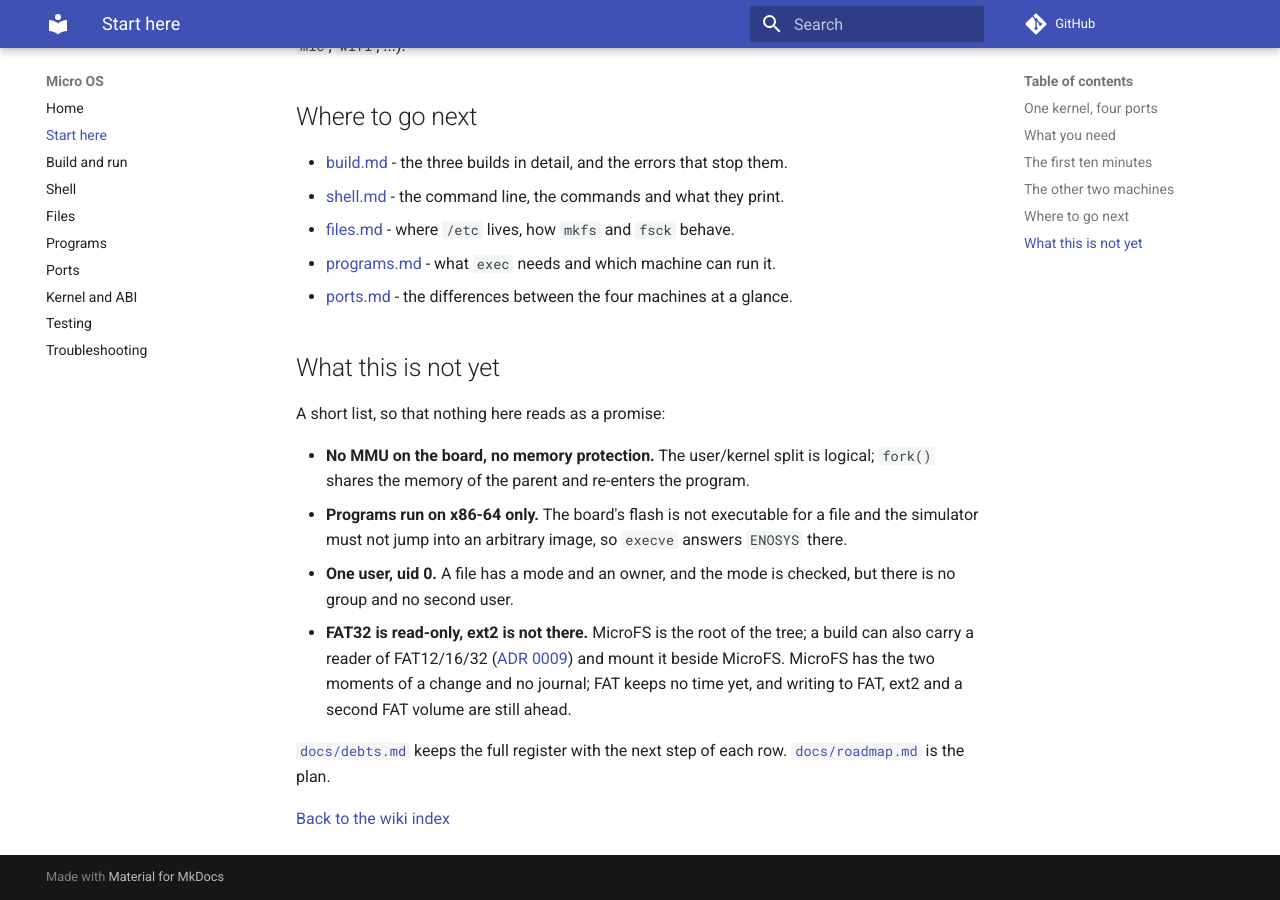
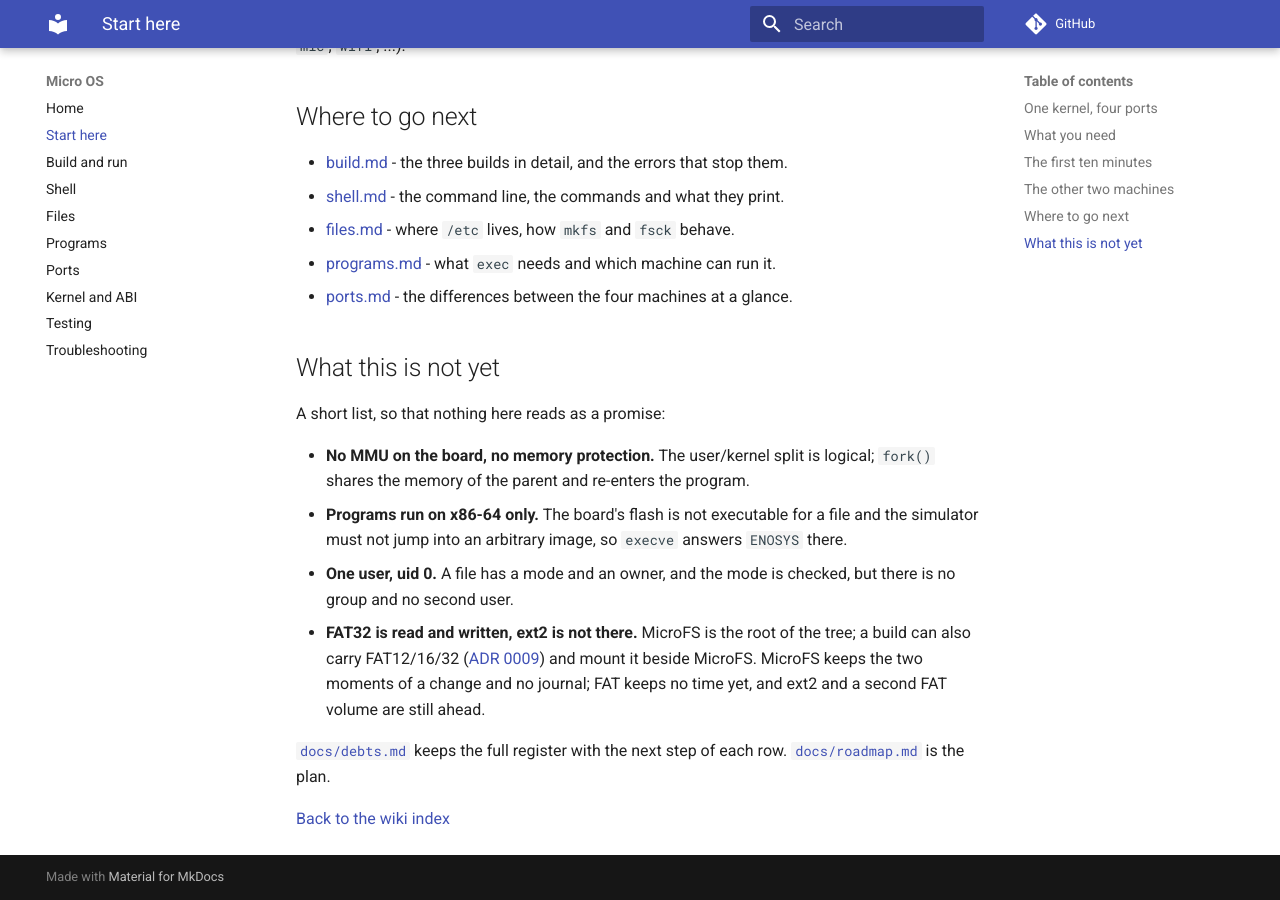
Before and after one commit to TurboSosiska304/Micro_OS, an MkDocs documentation site: the page built from docs/wiki/getting-started.md, in a window 1280 px wide and 900 px high, scrolled down 2665 px. Built offline with MkDocs 1.6.1 and Material for MkDocs 9.7.7, drawn with Linux system fonts in a browser that asks for light colours; comment, search, counter and statistics services are not loaded.

Commit message:
docs: FAT is read and written
The notes still called the FAT reader read-only after the writer landed;
the CMake options, the architecture, the x86 port, the flags ADR and the
wiki say what the volume does now, and what it still does not: no
journal, no access time, no ext2 and one FAT volume at a time.

```diff
--- a/CMakeLists.txt
+++ b/CMakeLists.txt
@@ -84,7 +84,7 @@ else()
     # it has a medium to point it at. The tests compile the FAT sources of
     # their own, so the reader is always covered.
     option(MICRO_OS_FS_MFS "MicroFS, the filesystem of the board" ON)
-    option(MICRO_OS_FS_FAT32 "FAT12/16/32, read-only, for the tests and a card" OFF)
+    option(MICRO_OS_FS_FAT32 "FAT12/16/32, read and written, for the tests and a card" OFF)
     option(MICRO_OS_FS_EXT2 "ext2, read-only (not written yet)" OFF)
 
     if(NOT MICRO_OS_FS_MFS)
--- a/docs/wiki/getting-started.md
+++ b/docs/wiki/getting-started.md
@@ -133,11 +133,11 @@ A short list, so that nothing here reads as a promise:
   answers `ENOSYS` there.
 * **One user, uid 0.** A file has a mode and an owner, and the mode is checked,
   but there is no group and no second user.
-* **FAT32 is read-only, ext2 is not there.** MicroFS is the root of the tree;
-  a build can also carry a reader of FAT12/16/32 ([ADR 0009](../adr/0009-filesystem-types.md))
-  and mount it beside MicroFS. MicroFS has the two moments of a change and
-  no journal; FAT keeps no time yet, and writing to FAT, ext2 and a second
-  FAT volume are still ahead.
+* **FAT32 is read and written, ext2 is not there.** MicroFS is the root of
+  the tree; a build can also carry FAT12/16/32 ([ADR 0009](../adr/0009-filesystem-types.md))
+  and mount it beside MicroFS. MicroFS keeps the two moments of a change and
+  no journal; FAT keeps no time yet, and ext2 and a second FAT volume are
+  still ahead.
 
 [`docs/debts.md`](../debts.md) keeps the full register with the next step of
 each row. [`docs/roadmap.md`](../roadmap.md) is the plan.
```
Also changed, not shown: docs/adr/0010-feature-flags.md (+1 -1 lines), docs/architecture.md (+4 -3 lines), docs/ports/x86_64/README.md (+1 -1 lines), docs/releases/1.0.md (+5 -5 lines), 1 other file.
